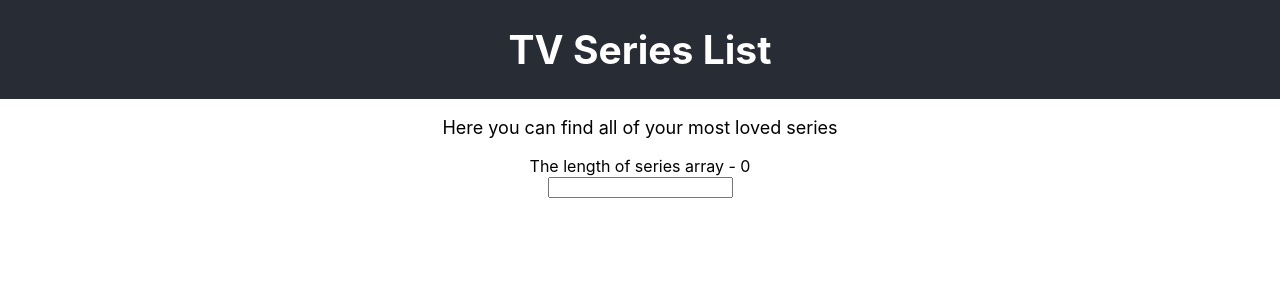
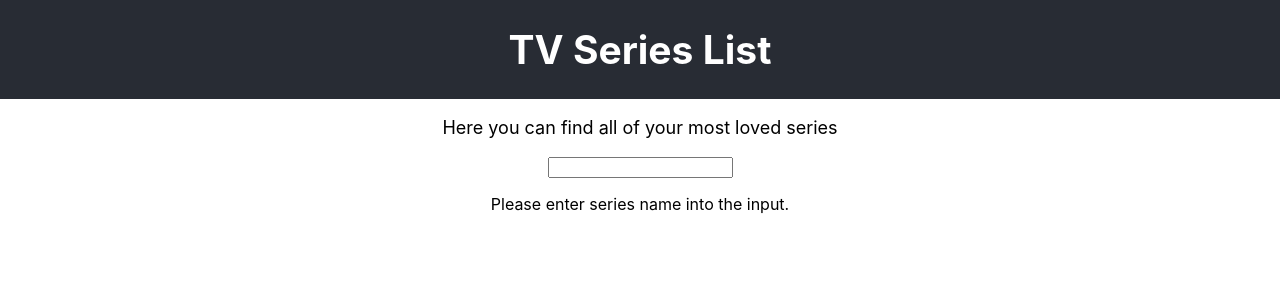
Before and after one commit to pauleaster/dotnet_react_ssw_clone, a React (Create React App) app in the folder tv-series-app/: page / in a window 1280 px wide. Shown: the top 300 px of the page. Built offline with nearby package versions, Linux system fonts and the light colour scheme.

Commit message:
Ch 13 - Conditional Rendering

```diff
--- a/tv-series-app/src/containers/Series/index.tsx
+++ b/tv-series-app/src/containers/Series/index.tsx
@@ -4,30 +4,52 @@ import * as Api from "../../services";
 
 type State = {
   series: any[];
+  seriesName: string;
+  isFetching: boolean;
 };
 
 class Series extends React.Component<{}, State> {
   state = {
-    series: []
+    series: [],
+    seriesName: '',
+    isFetching: false,
   };
 
   onSeriesInputChange = (e: any) => {
+    this.setState({ seriesName: e.target.value, isFetching: true });
+
     Api.SeriesService.getShows(e.target.value).then(s =>
-      this.setState({ series: s })
+      this.setState({ series: s, isFetching: false })
     );
-
-    console.log(e);
-    console.log(e.target.value);
-  };
+ };
 
   render(): React.ReactNode {
+    const { series, seriesName, isFetching } = this.state;
+
     return (
       <div>
-        The length of series array - {this.state.series.length}
         <div>
-          <input type="text" onChange={this.onSeriesInputChange} />
+          <input
+            value={seriesName}
+            type="text"
+            onChange={this.onSeriesInputChange} />
         </div>
-        <SeriesList list={this.state.series} />
+        {
+          !isFetching && series.length === 0 && seriesName.trim() === ''
+          &&
+          <p>Please enter series name into the input.</p>
+        }
+        {
+          !isFetching && series.length === 0 && seriesName.trim() !== ''
+          &&
+          <p>No TV series have been found with this name.</p>
+        }
+        {
+          isFetching && <div>Loading...</div>
+        }
+        {
+          !isFetching && <SeriesList list={this.state.series} />
+        }
       </div>
     );
   }
```
